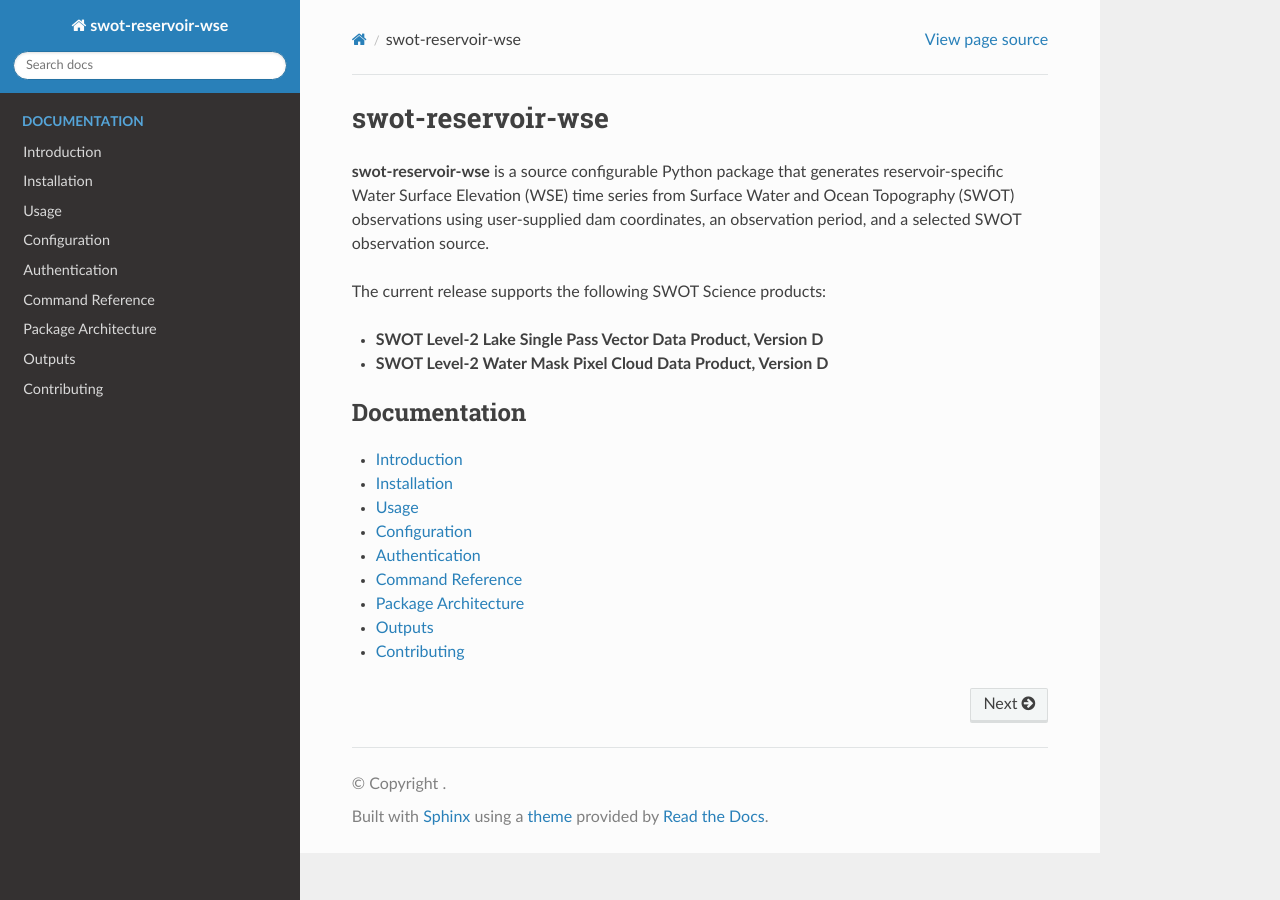
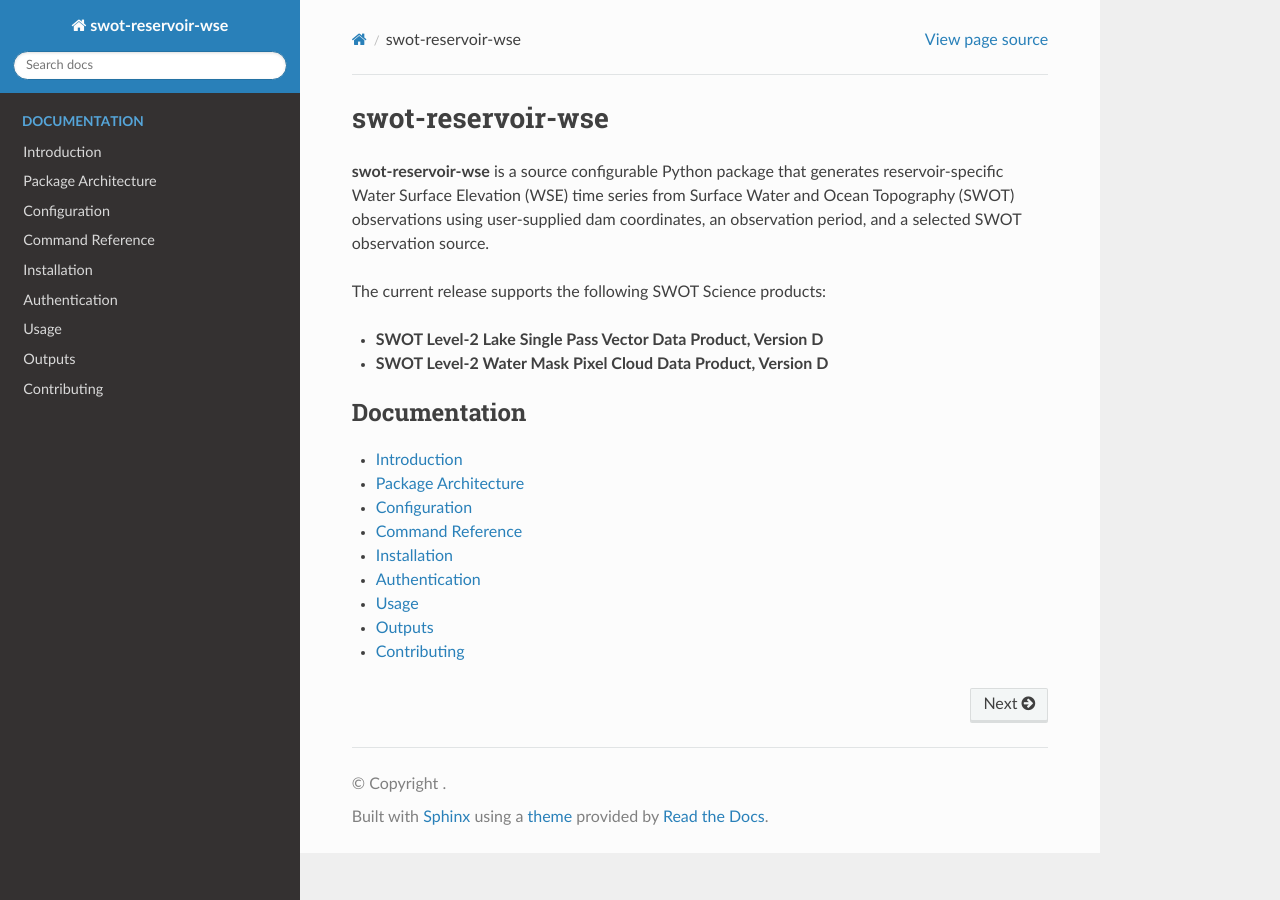
Before and after one commit to Celestialglitch/swot-reservoir-wse, a Sphinx documentation site: the page built from docs/index.md, in a window 1280 px wide. Built offline with Sphinx 7.4.7 and the Read the Docs theme 3.1.0, drawn with Linux system fonts in a browser that asks for light colours.

```diff
--- a/docs/index.md
+++ b/docs/index.md
@@ -12,11 +12,11 @@ The current release supports the following SWOT Science products:
 :caption: Documentation
 
 introduction
+architecture
+configuration
+command_reference
 installation
+authentication
 usage
-configuration
-authentication
-command_reference
-architecture
 outputs
 contributing
```
